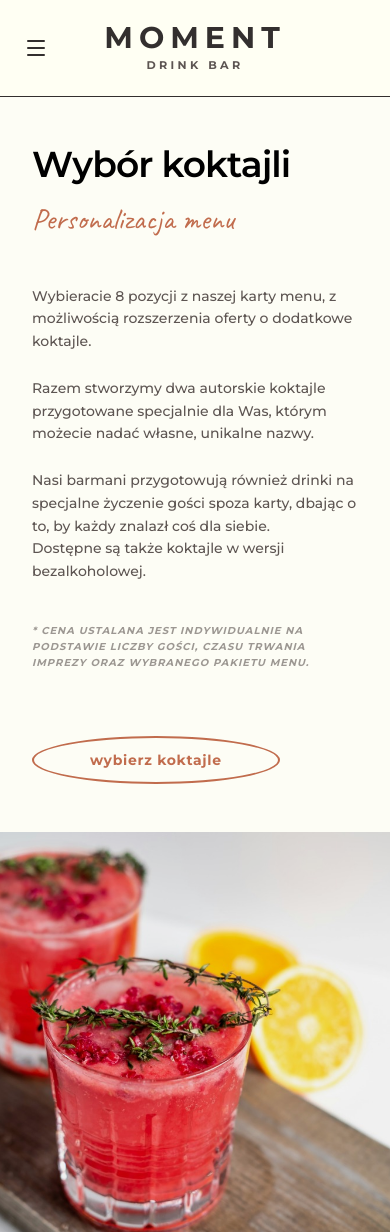
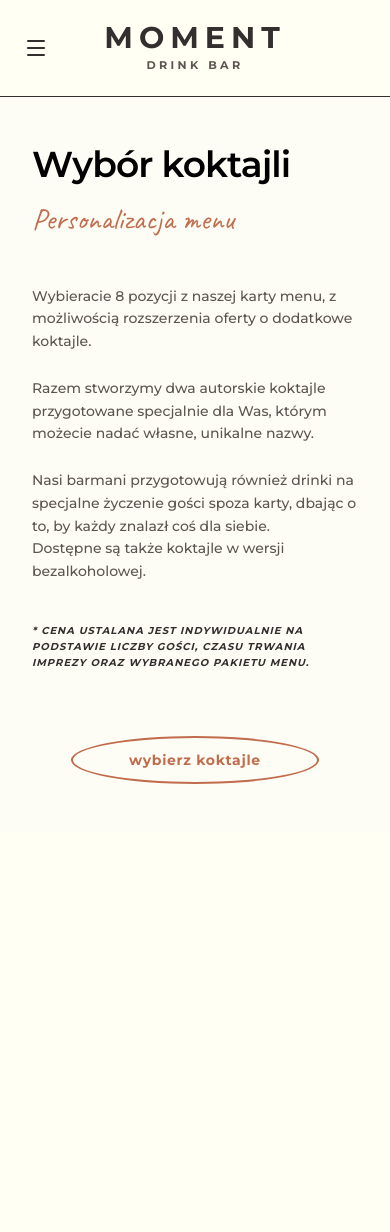
Before and after one commit to piotrmozdzen/moment, a Next.js app: page /oferta in a window 390 px wide. After the commit the page ends 844 px from the top, so only its background shows below. Built offline with nearby package versions, Linux system fonts and the light colour scheme; a web font is replaced by a local one.

Commit message:
fix: Offer page responsiveness and styling tweaks

```diff
--- a/components/navbar.tsx
+++ b/components/navbar.tsx
@@ -35,7 +35,7 @@ export function Navbar() {
 
                 {/* Center: Logo */}
                 <div className="absolute left-1/2 top-1/2 -translate-x-1/2 -translate-y-1/2 text-center pointer-events-none md:pointer-events-auto">
-                    <Link href="/" className="flex flex-col items-center font-montserrat">
+                    <Link href="/" className="flex flex-col items-center font-montserrat pointer-events-auto">
                         <span className="text-3xl font-bold tracking-[0.2em] text-brand-text leading-none">MOMENT</span>
                         <span className="text-[0.7rem] font-bold tracking-[0.3em] text-brand-text-light uppercase mt-1">Drink Bar</span>
                     </Link>
--- a/components/offer-hero.tsx
+++ b/components/offer-hero.tsx
@@ -35,14 +35,14 @@ export function OfferHero() {
                         </p>
 
                         <div className="pt-4">
-                            <p className="text-[10px] md:text-xs uppercase tracking-[0.1em] text-brand-text-light font-bold italic leading-relaxed opacity-60">
+                            <p className="text-[10px] md:text-xs uppercase tracking-[0.1em] text-brand-text font-bold italic leading-relaxed">
                                 * Cena ustalana jest indywidualnie na podstawie liczby gości, czasu trwania imprezy oraz wybranego pakietu menu.
                             </p>
                         </div>
                     </div>
 
                     {/* Precisely modeled elliptical button from reference */}
-                    <div className="flex justify-start">
+                    <div className="flex justify-center lg:justify-start">
                         <Link
                             href="/baza-koktajli"
                             className="inline-block border-2 border-[#c16c4d] rounded-[100%] bg-[#FDFDF5] text-[#c16c4d] font-bold lowercase tracking-wider text-sm py-3 px-14 hover:bg-[#c16c4d] hover:text-[#FFFFF3] transition-all duration-300"
@@ -54,7 +54,7 @@ export function OfferHero() {
             </div>
 
             {/* 2. RIGHT SIDE: LIFESTYLE IMAGE */}
-            <div className="w-full lg:w-1/2 relative min-h-[400px] lg:min-h-full bg-black">
+            <div className="hidden lg:block lg:w-1/2 relative min-h-full bg-black">
                 <Image
                     src="/hero-cocktails.jpg"
                     alt="Mobile Bar Lifestyle"
```
